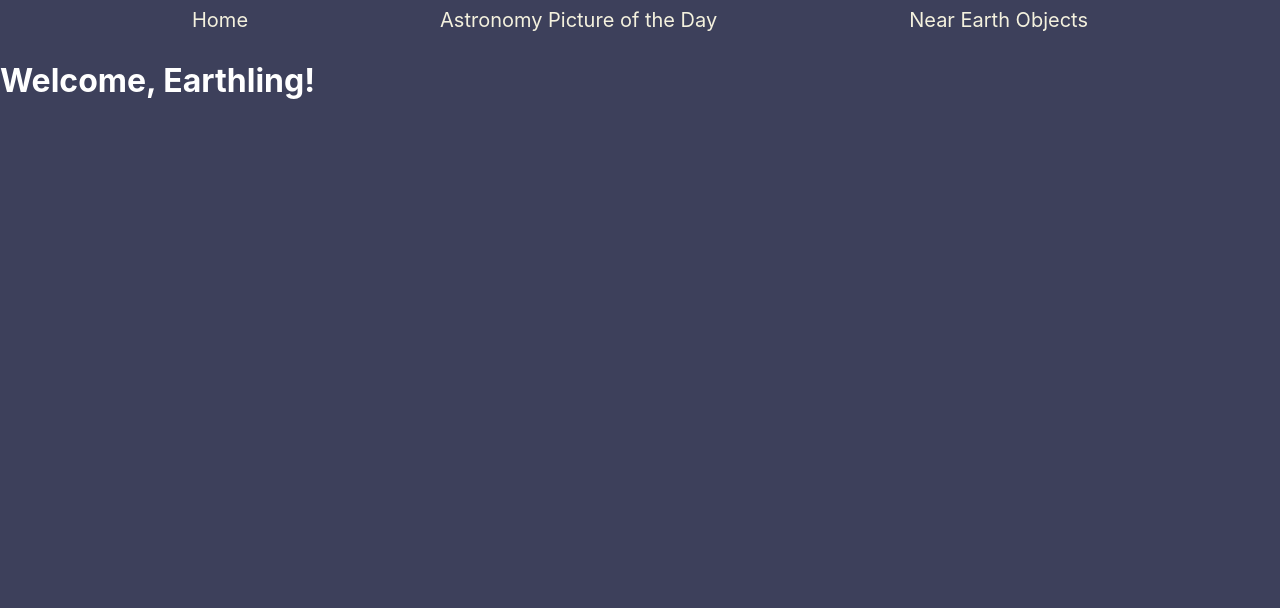
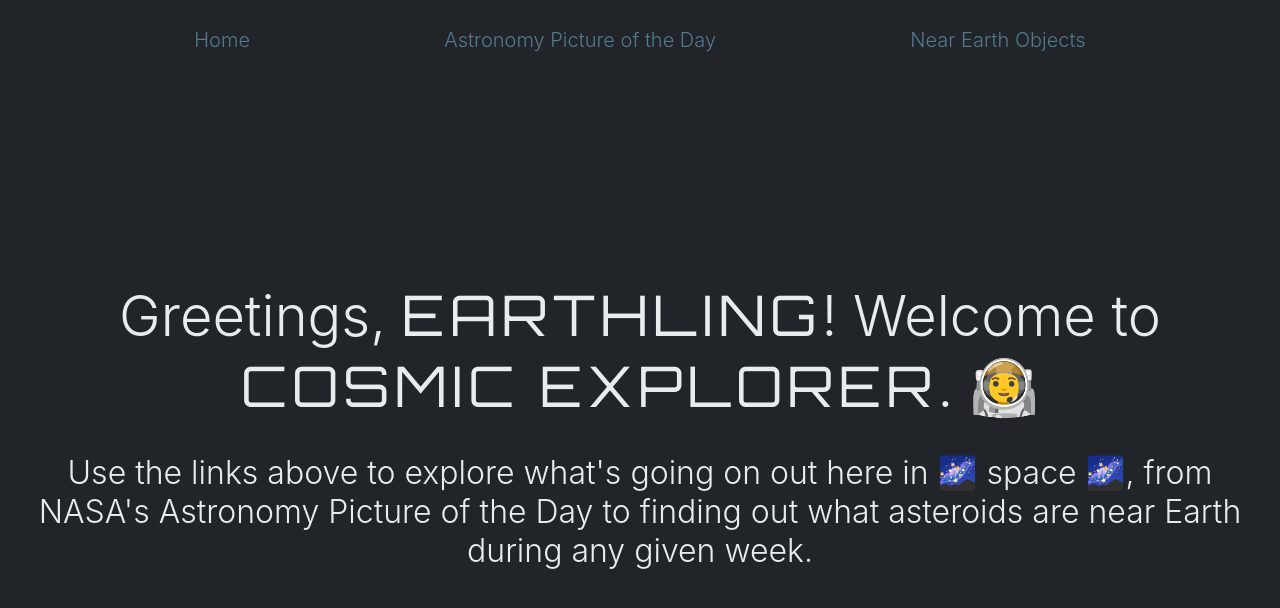
Before and after one commit to elijahlc/cosmic-explorer, a React (Create React App) app: page / in a window 1280 px wide. Shown: the top 608 px of the page. Built offline with nearby package versions, Linux system fonts and the light colour scheme.

Commit message:
styled home page

```diff
--- a/public/index.html
+++ b/public/index.html
@@ -7,29 +7,13 @@
 		<meta name="theme-color" content="#000000" />
 		<meta name="description" content="Web site created using create-react-app" />
 		<link rel="apple-touch-icon" href="%PUBLIC_URL%/logo192.png" />
-		<!--
-      Notice the use of %PUBLIC_URL% in the tags above.
-      It will be replaced with the URL of the `public` folder during the build.
-      Only files inside the `public` folder can be referenced from the HTML.
-
-      Unlike "/favicon.ico" or "favicon.ico", "%PUBLIC_URL%/favicon.ico" will
-      work correctly both with client-side routing and a non-root public URL.
-      Learn how to configure a non-root public URL by running `npm run build`.
-    -->
+		<link rel="preconnect" href="https://fonts.googleapis.com" />
+		<link rel="preconnect" href="https://fonts.gstatic.com" crossorigin />
+		<link href="https://fonts.googleapis.com/css2?family=Orbitron:wght@400;700&display=swap" rel="stylesheet" />
 		<title>Cosmic Explorer</title>
 	</head>
 	<body>
 		<noscript>You need to enable JavaScript to run this app.</noscript>
 		<div id="root"></div>
-		<!--
-      This HTML file is a template.
-      If you open it directly in the browser, you will see an empty page.
-
-      You can add webfonts, meta tags, or analytics to this file.
-      The build step will place the bundled scripts into the <body> tag.
-
-      To begin the development, run `npm start` or `yarn start`.
-      To create a production bundle, use `npm run build` or `yarn build`.
-    -->
 	</body>
 </html>
--- a/src/App.css
+++ b/src/App.css
@@ -1,26 +1,56 @@
 body {
-	background-color: #3d405b;
-	color: #fff;
+	background-color: #212529;
+	color: #e9ecef;
+	font-weight: 300;
 }
 
 /* global styling */
+main {
+	min-height: calc((var(--vh, 1vh) * 100) - 5rem - 2rem);
+	padding: 1rem;
+	display: flex;
+	flex-direction: column;
+	justify-content: center;
+	align-items: center;
+}
+
+h1 {
+	margin: 0;
+	text-align: center;
+	font-weight: 300;
+}
 
 a {
 	text-decoration: none;
-	color: #f4f1de;
+	color: #52798e;
 }
 
 a:hover {
-	color: #e07a5f;
+	color: #7e7285;
 	text-decoration: underline;
+}
+
+.alien {
+	font-family: 'Orbitron', sans-serif;
+	text-transform: uppercase;
+	letter-spacing: 5px;
 }
 
 /* component styling */
 
 .Nav {
-	height: 5vh;
+	height: 5rem;
 	display: flex;
 	justify-content: space-evenly;
 	align-items: center;
 	font-size: 1.25rem;
 }
+
+.Home h1 {
+	font-size: 56px;
+}
+
+.Home p {
+	font-size: 32px;
+	text-align: center;
+}
--- a/src/App.js
+++ b/src/App.js
@@ -1,3 +1,4 @@
+import { useEffect } from 'react';
 import { Routes, Route } from 'react-router-dom';
 
 import Nav from './Components/Nav';
@@ -8,6 +9,11 @@
 import './App.css';
 
 function App() {
+	useEffect(() => {
+		let vh = window.innerHeight * 0.01;
+		document.documentElement.style.setProperty('--vh', `${vh}px`);
+	}, []);
+
 	return (
 		<div className="App">
 			<Nav />
--- a/src/Components/APoD.js
+++ b/src/Components/APoD.js
@@ -57,7 +57,7 @@
 	}
 
 	return (
-		<div className="APoD">
+		<main className="APoD">
 			<>
 				<h1>Pick a date</h1>
 				<input type="date" value={date} onChange={handleDateChange} max={formatToday()} />
@@ -67,7 +67,7 @@
 			{isLoading && <Loading />}
 
 			{hasResult && !isLoading && <APoDResult {...APoD} />}
-		</div>
+		</main>
 	);
 };
 
--- a/src/Components/Home.js
+++ b/src/Components/Home.js
@@ -2,9 +2,17 @@
 
 const Home = () => {
 	return (
-		<>
-			<h1>Welcome, Earthling!</h1>
-		</>
+		<main className="Home">
+			<h1>
+				Greetings, <span className="alien">Earthling</span>! Welcome to <span className="alien">Cosmic Explorer</span>.
+				🧑‍🚀
+			</h1>
+
+			<p>
+				Use the links above to explore what's going on out here in 🌌 space 🌌, from NASA's Astronomy Picture of the Day
+				to finding out what asteroids are near Earth during any given week.
+			</p>
+		</main>
 	);
 };
 
--- a/src/Components/NEOs.js
+++ b/src/Components/NEOs.js
@@ -57,7 +57,7 @@
 	}
 
 	return (
-		<div>
+		<main>
 			<>
 				<h1>Pick a date to see the Near-Earth Objects in the following 7-day period.</h1>
 				<input type="date" value={date} onChange={handleDateChange} max={formatToday()} />
@@ -83,7 +83,7 @@
 					))}
 				</div>
 			)}
-		</div>
+		</main>
 	);
 };
 
```
